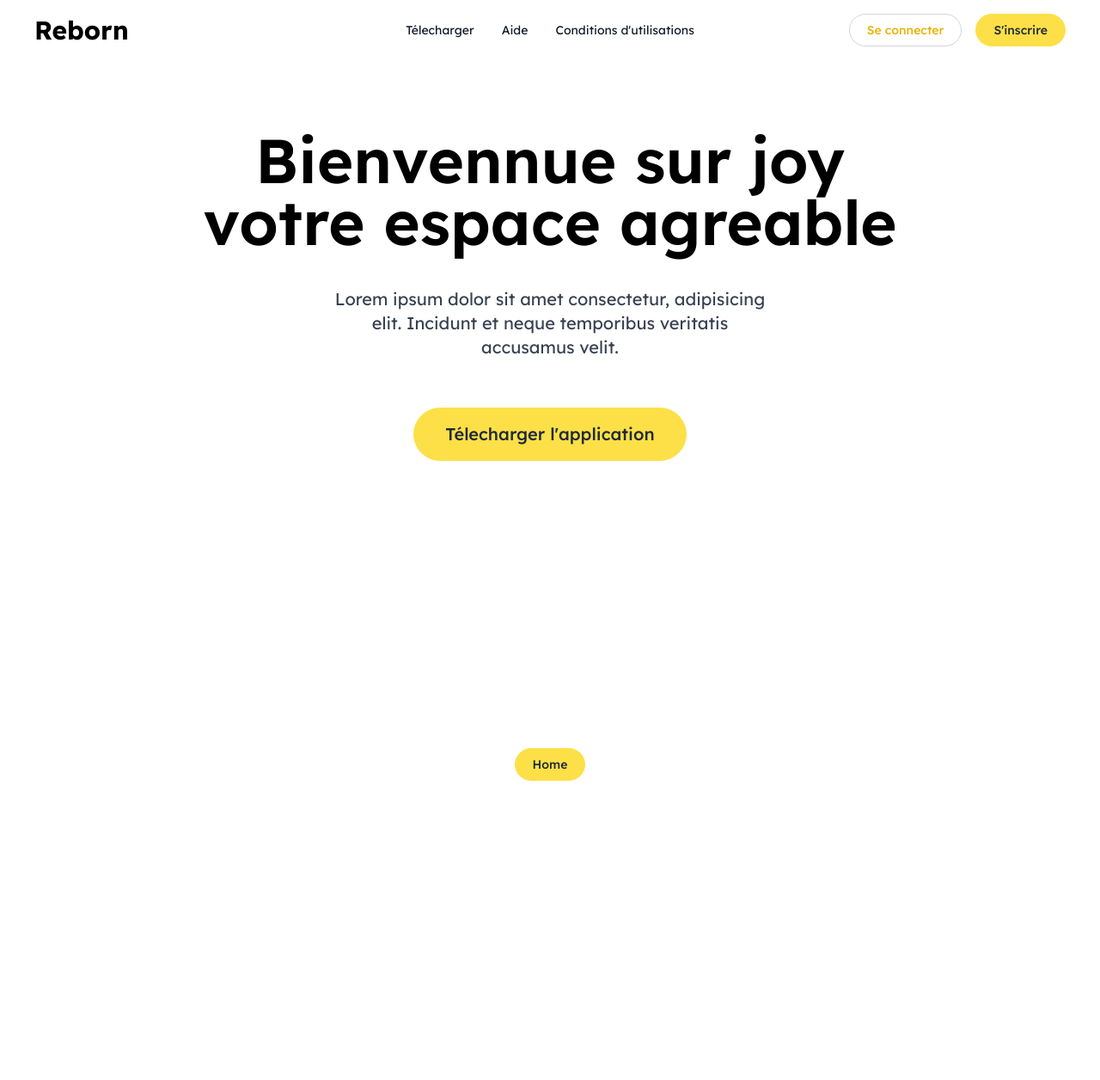
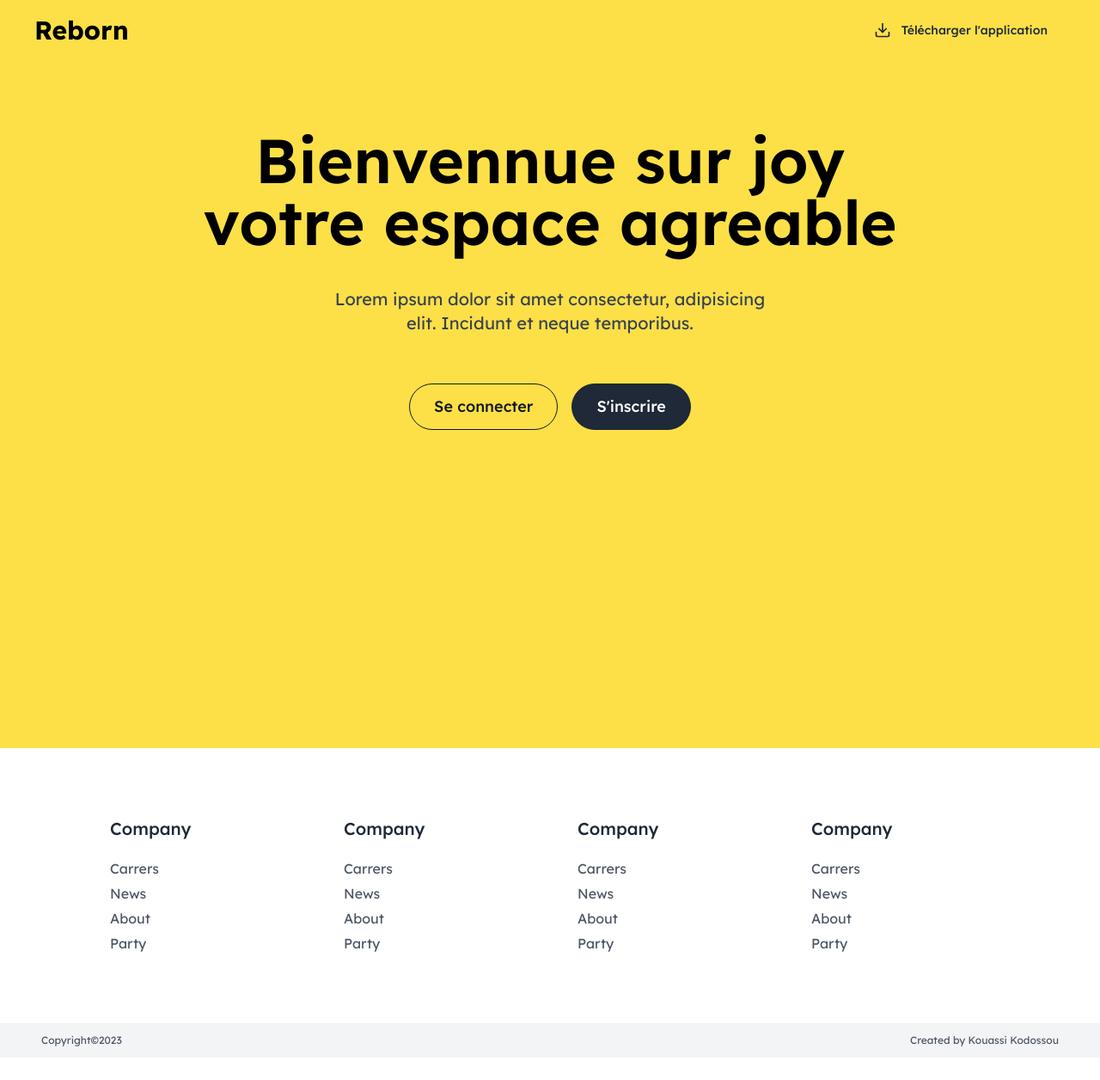
Before and after one commit to pmkod/joy-frontend, a Next.js app: page / in a window 1280 px wide. Shown: the top 1256 px of the page at 86% size. After the commit the page ends 1230 px from the top, so only its background shows below. Built offline with nearby package versions, Linux system fonts and the light colour scheme.

Commit message:
Debut d'ajout des backgroun jaune

```diff
--- a/app/(base)/layout.tsx
+++ b/app/(base)/layout.tsx
@@ -2,7 +2,7 @@
 import Button from "@/ui/system/Button/Button";
 import Link from "next/link";
 import React, { useState } from "react";
-import { AiOutlineMenu, AiOutlineClose } from "react-icons/ai";
+import { FiDownload } from "react-icons/fi";
 
 type BaseLayoutProps = {
     children: React.ReactNode;
@@ -21,9 +21,9 @@ const BaseLayout = ({ children }: BaseLayoutProps) => {
         { name: "Conditions d'utilisations", path: "/terms" },
     ];
     return (
-        <div>
-            <div className="flex items-center justify-between w-full px-10 sm:px-5 py-4 bg-white">
-                <div className="w-72 md:w-32">
+        <div className="">
+            <div className="bg-yellow-300 flex items-center justify-between w-full px-10 sm:px-5 py-4">
+                <div className="w-72 md:w-max">
                     <Link
                         href="/"
                         className="text-3xl sm:text-2xl font-bold text-black"
@@ -32,7 +32,7 @@ const BaseLayout = ({ children }: BaseLayoutProps) => {
                     </Link>
                 </div>
 
-                <div className={`flex-1 flex justify-center gap-x-8 md:hidden`}>
+                {/* <div className={`flex-1 flex justify-center gap-x-8 md:hidden`}>
                     {links.map((link) => (
                         <Link
                             href={link.path}
@@ -41,72 +41,23 @@ const BaseLayout = ({ children }: BaseLayoutProps) => {
                             {link.name}
                         </Link>
                     ))}
-                </div>
+                </div> */}
 
                 <div className="flex justify-end items-center">
-                    <div className="w-72 md:w-max md:hidden flex justify-end gap-4">
-                        <Link href="/auth/login" className="">
-                            <Button variant="outline">Se connecter</Button>
-                        </Link>
-                        <Link href="/auth/signup">
-                            <Button>S'inscrire</Button>
+                    <div className="w-72 md:w-max md:hidden flex justify-end">
+                        <Link href="/download">
+                            <Button variant="fill" leftIcon={<FiDownload />}>
+                                Télécharger l'application
+                            </Button>
                         </Link>
                     </div>
 
-                    <div className="hidden relative md:block">
-                        <button
-                            onClick={toggleMenu}
-                            className="relative z-50 ml-auto block w-max pl-4 py-0"
-                        >
-                            {showMenu ? (
-                                <AiOutlineClose className="w-8 text-black" />
-                            ) : (
-                                <AiOutlineMenu className="w-8 text-black" />
-                            )}
-                        </button>
-
-                        <div
-                            className={`z-40 fixed inset-0 bg-white ${
-                                showMenu ? "visible" : "invisible"
-                            }`}
-                        >
-                            <div className="h-full py-12 px-8 flex flex-col justify-between">
-                                <div className="">
-                                    {links.map((link) => (
-                                        <Link
-                                            href={link.path}
-                                            className="block py-4 font-medium border-b text-lg text-gray-700"
-                                        >
-                                            {link.name}
-                                        </Link>
-                                    ))}
-                                </div>
-
-                                <div className="flex gap-x-4">
-                                    <Link
-                                        href="/auth/login"
-                                        className="block w-full"
-                                    >
-                                        <Button
-                                            variant="outline"
-                                            size="md"
-                                            fullWidth
-                                        >
-                                            Se connecter
-                                        </Button>
-                                    </Link>
-
-                                    <Link
-                                        href="/auth/signup"
-                                        className="block w-full"
-                                    >
-                                        <Button variant="fill" fullWidth>
-                                            S'inscrire
-                                        </Button>
-                                    </Link>
-                                </div>
-                            </div>
-                        </div>
+                    <div className="hidden sm:block">
+                        <Link href="/download">
+                            <Button variant="fill" size="md">
+                                Obtenir l'application
+                            </Button>
+                        </Link>
                     </div>
                 </div>
             </div>
--- a/app/(base)/page.tsx
+++ b/app/(base)/page.tsx
@@ -3,9 +3,45 @@ import Button from "@/ui/system/Button/Button";
 import Link from "next/link";
 import React from "react";
 
+const FooterGroup = () => {
+    return (
+        <div className="w-52">
+            <div className="text-xl font-medium text-gray-800 mb-5">
+                Company
+            </div>
+            <div className="flex flex-col gap-y-1 items-start text-gray-600">
+                <Link
+                    href="/"
+                    className="hover:text-gray-800 border-b border-b-transparent hover:border-b-gray-600"
+                >
+                    Carrers
+                </Link>
+                <Link
+                    href="/"
+                    className="hover:text-gray-800 border-b border-b-transparent hover:border-b-gray-600"
+                >
+                    News
+                </Link>
+                <Link
+                    href="/"
+                    className="hover:text-gray-800 border-b border-b-transparent hover:border-b-gray-600"
+                >
+                    About
+                </Link>
+                <Link
+                    href="/"
+                    className="hover:text-gray-800 border-b border-b-transparent hover:border-b-gray-600"
+                >
+                    Party
+                </Link>
+            </div>
+        </div>
+    );
+};
+
 const page = () => {
     return (
-        <div>
+        <div className="bg-yellow-300">
             <div className="h-screen text-center flex flex-col items-center">
                 <p className="mt-20 sm:mt-12 w-2/3 text-center text-7xl md:text-5xl sm:font-medium sm:w-full sm:text-lg text-grey-800 font-semibold">
                     Bienvennue sur joy votre espace agreable
@@ -13,17 +49,34 @@ const page = () => {
 
                 <div className="mt-10 text-xl md:text-lg w-2/5 md:w-4/5 text-center text-gray-700">
                     Lorem ipsum dolor sit amet consectetur, adipisicing elit.
-                    Incidunt et neque temporibus veritatis accusamus velit.
+                    Incidunt et neque temporibus.
                 </div>
 
-                <div className="flex mt-14">
-                    <Button size="xl">Télecharger l'application</Button>
+                <div className="flex gap-x-4 sm:gap-x-2 mt-14">
+                    <Link href="/auth/login">
+                        <Button size="lg" variant="outline" colorScheme="dark">
+                            Se connecter
+                        </Button>
+                    </Link>
+                    <Link href="/auth/signup">
+                        <Button size="lg" colorScheme="dark">
+                            S'inscrire
+                        </Button>
+                    </Link>
                 </div>
             </div>
-            <div className="h-screen flex justify-center items-start">
-                <Link href="/home" className="">
-                    <Button>Home</Button>
-                </Link>
+            <div className="bg-white pt-20 pb-20 px-32 sm:px-10">
+                <div className="flex justify-between gap-x-10 sm:gap-y-10 flex-wrap">
+                    <FooterGroup />
+                    <FooterGroup />
+                    <FooterGroup />
+                    <FooterGroup />
+                </div>
+            </div>
+
+            <div className="h-10 bg-gray-100 text-xs flex justify-between items-center px-12 sm:px-4 text-gray-600">
+                <div className="">Copyright©2023</div>
+                <div>Created by Kouassi Kodossou</div>
             </div>
         </div>
     );
--- a/app/layout.tsx
+++ b/app/layout.tsx
@@ -1,3 +1,4 @@
+"use client";
 import "./globals.css";
 
 export default function RootLayout({
--- a/ui/system/Button/Button.style.ts
+++ b/ui/system/Button/Button.style.ts
@@ -17,6 +17,7 @@ export const buttonStyle = cva(
                 primary: "",
                 danger: "",
                 dark: "",
+                white: "",
             },
             size: {
                 xs: "px-2 py-0.5 text-xs",
@@ -45,6 +46,11 @@ export const buttonStyle = cva(
             },
             {
                 variant: "fill",
+                colorScheme: "white",
+                className: "bg-white border-white hover:bg-white text-gray-900",
+            },
+            {
+                variant: "fill",
                 colorScheme: "danger",
                 className:
                     "bg-red-500 border-red-600 hover:bg-red-600 hover:border-red-600 text-white",
@@ -53,13 +59,13 @@ export const buttonStyle = cva(
                 variant: "outline",
                 colorScheme: "primary",
                 className:
-                    "text-yellow-500 hover:bg-gray-100 bg-transparent border-gray-300",
+                    "text-yellow-300 hover:bg-gray-100 bg-transparent border-yellow-300",
             },
             {
                 variant: "outline",
                 colorScheme: "dark",
                 className:
-                    "text-gray-800 hover:bg-gray-100 bg-transparent border-gray-300",
+                    "text-gray-900 hover:bg-gray-100 bg-transparent border-gray-900",
             },
             {
                 variant: "outline",
--- a/ui/system/Button/Button.tsx
+++ b/ui/system/Button/Button.tsx
@@ -1,17 +1,17 @@
 import { ButtonHTMLAttributes } from "react";
-import { buttonIconStyle, buttonStyle } from "./Button.style"
+import { buttonIconStyle, buttonStyle } from "./Button.style";
 
-interface ButtonProps extends Omit< ButtonHTMLAttributes<HTMLButtonElement>, "className"> {
+interface ButtonProps
+    extends Omit<ButtonHTMLAttributes<HTMLButtonElement>, "className"> {
     children: React.ReactNode;
     rounded?: "full" | "md";
     variant?: "fill" | "outline" | "plain";
     size?: "xs" | "sm" | "md" | "lg" | "xl";
     fullWidth?: boolean;
-  colorScheme?: "primary" | "danger" | "dark";
+    colorScheme?: "primary" | "danger" | "dark" | "white";
     leftIcon?: React.ReactNode;
     rightIcon?: React.ReactNode;
 }
-
 
 const Button = ({
     variant,
@@ -20,7 +20,8 @@ const Button = ({
     children,
     size,
     fullWidth,
-  leftIcon, rightIcon,
+    leftIcon,
+    rightIcon,
     ...rest
 }: ButtonProps) => {
     return (
@@ -34,21 +35,18 @@ const Button = ({
                 fullWidth,
             })}
         >
-      {leftIcon &&
+            {leftIcon && (
                 <div className={buttonIconStyle({ size, position: "left" })}>
                     {leftIcon}
                 </div>
-      }
+            )}
             {children}
 
-      {
-        rightIcon &&
-
-
+            {rightIcon && (
                 <div className={buttonIconStyle({ size, position: "right" })}>
                     {rightIcon}
                 </div>
-      }
+            )}
         </button>
     );
 };
```
Lines whose indentation alone changed are shown as unchanged.
